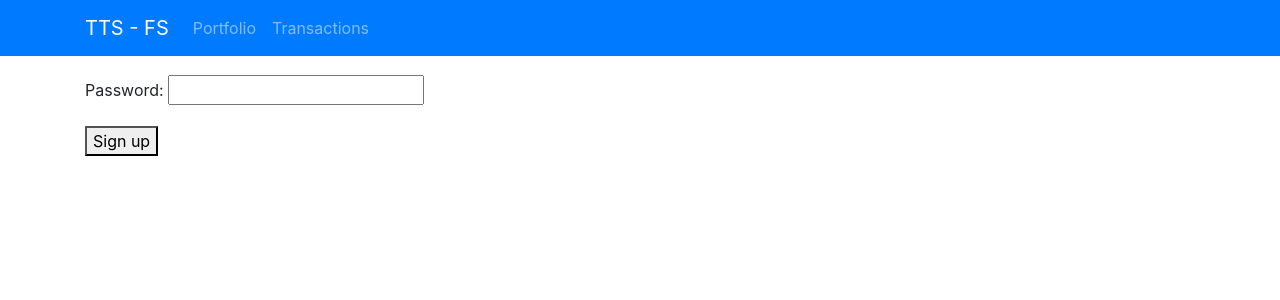
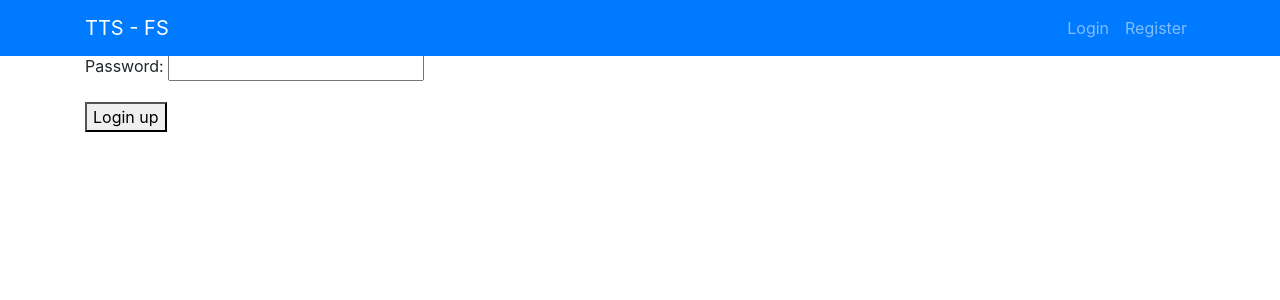
Before and after one commit to jm5833/TTP-FS, a Django app: page /login/ in a window 1280 px wide. Shown: the top 300 px of the page. Run offline with Django 3.2, Linux system fonts and the light colour scheme; some libraries are stand-ins or nearby versions.

Commit message:
Fixed navbar to show different buttons to authenticated users

```diff
--- a/stocks/models.py
+++ b/stocks/models.py
@@ -13,6 +13,7 @@ class Profile(models.Model):
 
 #code snippets make sure that Profile is automatically created/updated
 #when a User instance is created/updated
+'''
 @receiver(post_save, sender=User)
 def create_user_profile(sender, instance, created, **kwargs):
     if created:
@@ -21,7 +22,7 @@ def create_user_profile(sender, instance, created, **kwargs):
 @receiver(post_save, sender=User)
 def save_user_profile(sender, instance, **kwargs):
     instance.profile.save()
-
+'''
 
 #database table to store a users portfolio information
 #    user - user the stock belongs to
--- a/stocks/templates/stocks/base.html
+++ b/stocks/templates/stocks/base.html
@@ -16,11 +16,13 @@
 <body>
     <div class="navbar navbar-expand-lg fixed-top navbar-dark bg-primary">
         <div class="container">
+            <!-- Left side of navbar-->
             <a href="{% url 'stocks-home' %}" class="navbar-brand">TTS - FS</a>
             <button class="navbar-toggler" type="button" data-toggle="collapse" data-target="#navbarResponsive" aria-controls="navbarResponsive" aria-expanded="false" aria-label="Toggle navigation">
                 <span class="navbar-toggler-icon"></span>
             </button>
             <div class="collapse navbar-collapse" id="navbarResponsive">
+                {% if user.is_authenticated %}
                     <ul class="navbar-nav">
                         <li class="nav-item">
                             <a class="nav-link" href="{% url 'stocks-portfolio' %}">Portfolio</a>
@@ -29,14 +31,25 @@
                             <a class="nav-link" href="{% url 'stocks-transactions' %}">Transactions</a>
                         </li>
                     </ul>
-
+                {% endif %}
+                <!-- Right side of navbar-->
+                <ul class="navbar-nav ml-auto">
+                    {% if user.is_authenticated %}
+                        <li class="navbar-item">
+                            <a class="nav-link" href="{% url 'logout' %}"> Logout </a>
+                        </li>
+                    {% else %}
+                        <li class="navbar-item">
+                            <a class="nav-link" href="{% url 'login' %}"> Login </a>
+                        </li>
+                        <li class="navbar-item">
+                            <a class="nav-link" href="{% url 'register' %}"> Register </a>
+                        </li>
+                    {% endif %}
+                </ul>
             </div>
         </div>
     </div>
-    <div class="topnav">
-        <a class="active" href="{% url 'stocks-home' %}"> Home </a>
-        <a href="{% url 'stocks-portfolio' %}"> Portfolio </a>
-        <a href="{% url 'stocks-transactions'%}"> Transactions </a>
     <div class="container">
         <div class="bs-docs-section">
             {% block content %}{% endblock %}
--- a/users/templates/users/login.html
+++ b/users/templates/users/login.html
@@ -3,6 +3,6 @@
     <form method='POST'>
         {% csrf_token %}
         {{ form.as_p }}
-        <button type='submit'> Sign up </button>
+        <button type='submit'> Login up </button>
     </form>
 {% endblock content %}
```
Also changed, not shown: db.sqlite3. Lines whose indentation alone changed are shown as unchanged.
